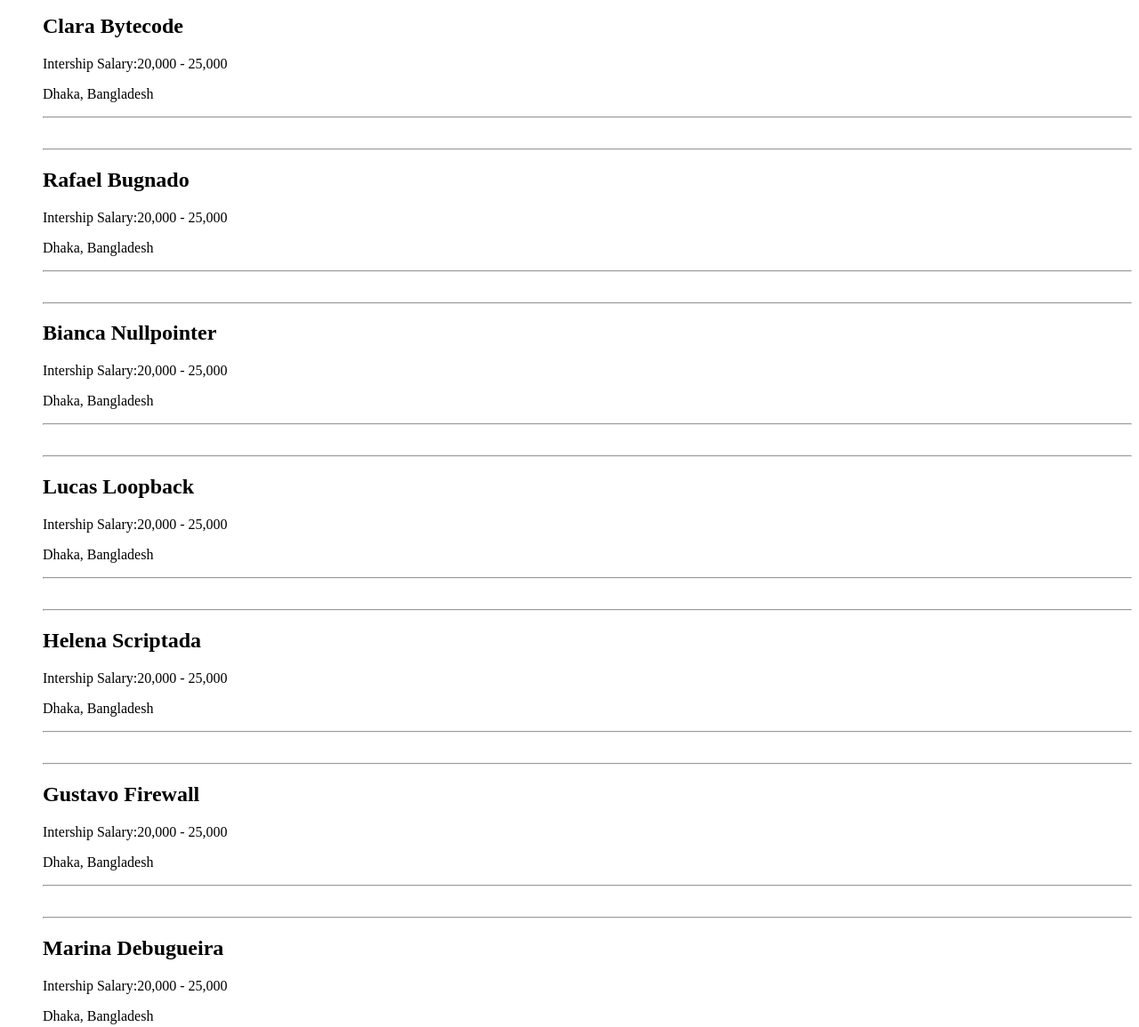
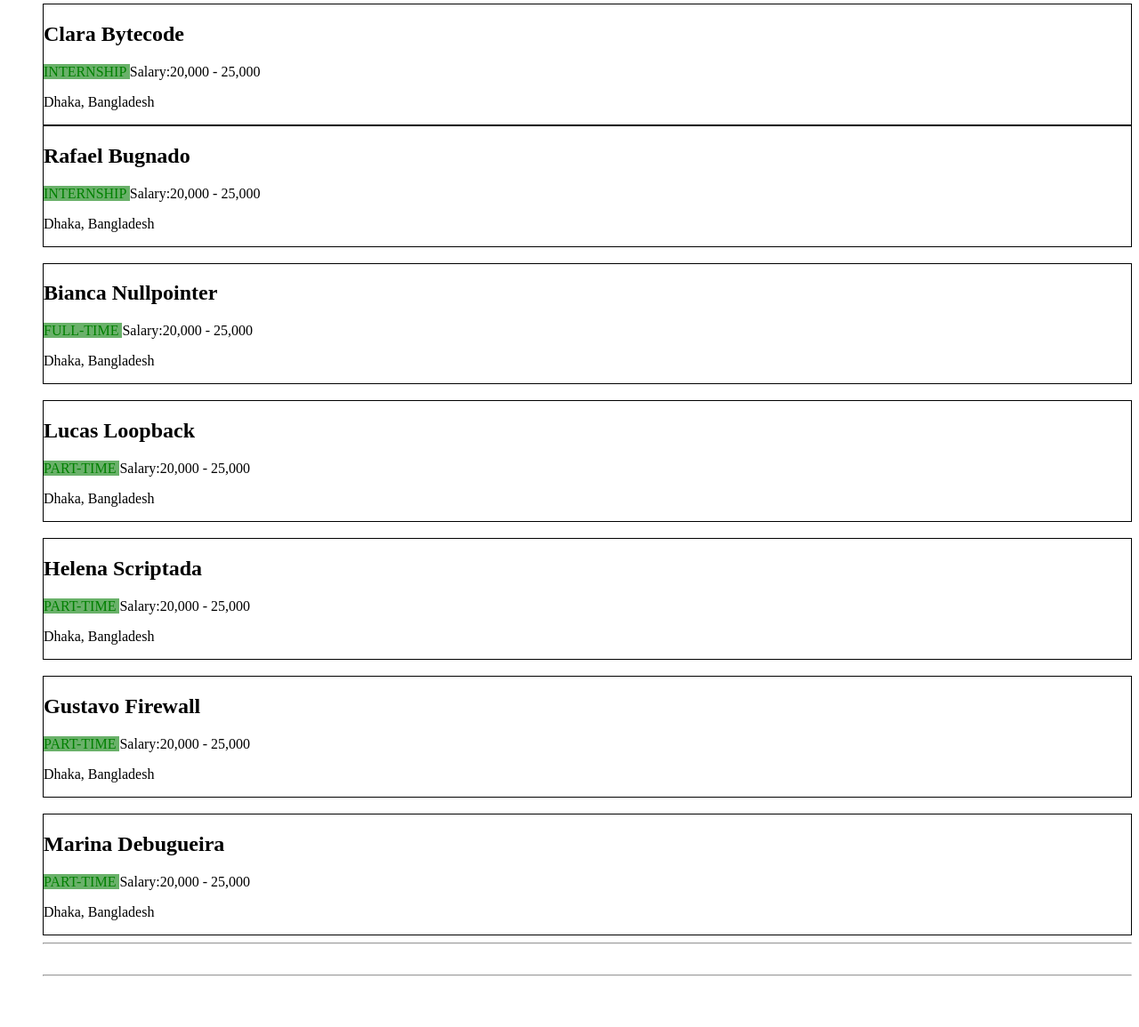
Before and after one commit to tekuan/caregivers, a plain HTML site: page front-end/listpage/index.html in a window 1280 px wide. Shown: the part 297-1452 px from the top of the page at 89% size. After the commit the page ends 1411 px from the top, so only its background shows below. Drawn offline with Linux system fonts and the light colour scheme.

Commit message:
borda e background

```diff
--- a/front-end/listpage/index.html
+++ b/front-end/listpage/index.html
@@ -5,6 +5,15 @@
     <meta name="viewport" content="width=device-width, initial-scale=1.0">
     <title>List</title>
     <link rel="stylesheet" href="css/styles.css">
+    <style>
+    .inter{
+color: green; background-color: rgb(106, 177, 106);
+    }
+    .a12{
+      border: 1px solid;
+    }
+
+    </style>
 </head>
 <body>
     <h1>Caregivers</h1>
@@ -19,8 +28,8 @@
       </ul>
       <br>
     <div id="divBusca">
+      <img src="search.png" id="btnBusca" alt="Buscar"/>
         <input type="text" id="txtBusca" placeholder="Buscar..."/>
-        <img src="search.png" id="btnBusca" alt="Buscar"/>
       </div>
       <div id="divCity">
         <input type="City" id="txtCity" placeholder="City, state or zip code..."/>
@@ -32,58 +41,76 @@
       <br>
       <hr>
 
+      <div class="a12">
       <h2>Clara Bytecode</h2>
-      <p>Intership Salary:20,000 - 25,000</p>
+      <div> <span class="inter">INTERNSHIP </span>
+        Salary:20,000 - 25,000
+
+        <br>
+
+    </div>
+
+      <p>Dhaka, Bangladesh</p>
+    </div>
+
+    <div class="a12">
+      <h2> Rafael Bugnado</h2>
+      <div> <span class="inter">INTERNSHIP </span>
+        Salary:20,000 - 25,000
+      </div>
+
+      <p>Dhaka, Bangladesh</p>
+    </div>
+<br>
+      <div class="a12">
+      <h2>Bianca Nullpointer</h2>
+      <div> <span class="inter">FULL-TIME </span>
+        Salary:20,000 - 25,000
+      </div>
+
       <p>Dhaka, Bangladesh</p>
 
-      <hr>
+    </div>
+<br>
+    <div class="a12">
+      <h2>Lucas Loopback</h2>
+      <div> <span class="inter">PART-TIME </span>
+        Salary:20,000 - 25,000
+      </div>
+
+      <p>Dhaka, Bangladesh</p>
+    </div>
       <br>
-      <hr>
 
-      <h2>Rafael Bugnado</h2>
-      <p>Intership Salary:20,000 - 25,000</p>
+      <div class="a12">
+      <h2>Helena Scriptada</h2>
+      <div> <span class="inter">PART-TIME </span>
+        Salary:20,000 - 25,000
+      </div>
+
       <p>Dhaka, Bangladesh</p>
+    </div>
 
-      <hr>
-      <br>
-      <hr>
+    <br>
 
-      <h2>Bianca Nullpointer</h2>
-      <p>Intership Salary:20,000 - 25,000</p>
+      <div class="a12">
+      <h2>Gustavo Firewall</h2>
+      <div> <span class="inter">PART-TIME </span>
+        Salary:20,000 - 25,000
+      </div>
+
       <p>Dhaka, Bangladesh</p>
+    </div>
+    <br>
 
-      <hr>
-      <br>
-      <hr>
+    <div class="a12">
+      <h2>Marina Debugueira</h2>
+      <div> <span class="inter">PART-TIME </span>
+        Salary:20,000 - 25,000
+      </div>
 
-      <h2>Lucas Loopback</h2>
-      <p>Intership Salary:20,000 - 25,000</p>
       <p>Dhaka, Bangladesh</p>
-
-      <hr>
-      <br>
-      <hr>
-
-      <h2>Helena Scriptada</h2>
-      <p>Intership Salary:20,000 - 25,000</p>
-      <p>Dhaka, Bangladesh</p>
-
-      <hr>
-      <br>
-      <hr>
-
-      <h2>Gustavo Firewall</h2>
-      <p>Intership Salary:20,000 - 25,000</p>
-      <p>Dhaka, Bangladesh</p>
-
-      <hr>
-      <br>
-      <hr>
-
-      <h2>Marina Debugueira</h2>
-      <p>Intership Salary:20,000 - 25,000</p>
-      <p>Dhaka, Bangladesh</p>
-
+    </div>
       <hr>
       <br>
       <hr>
```
